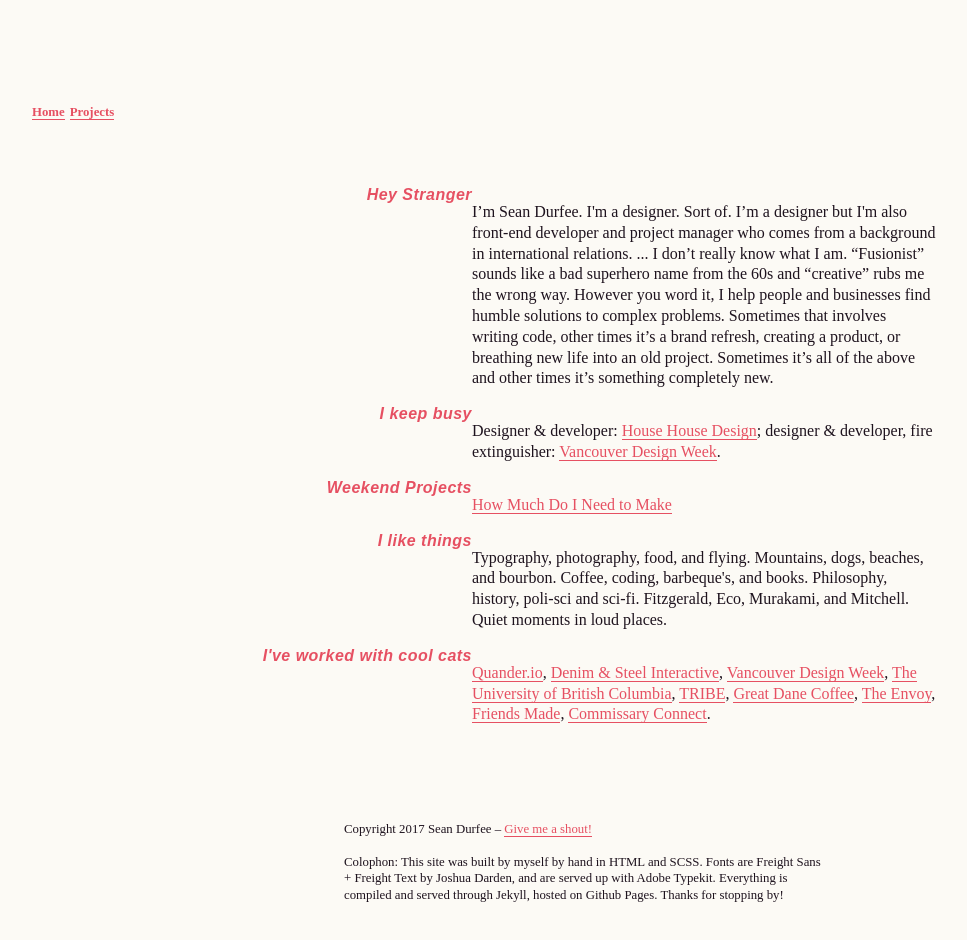
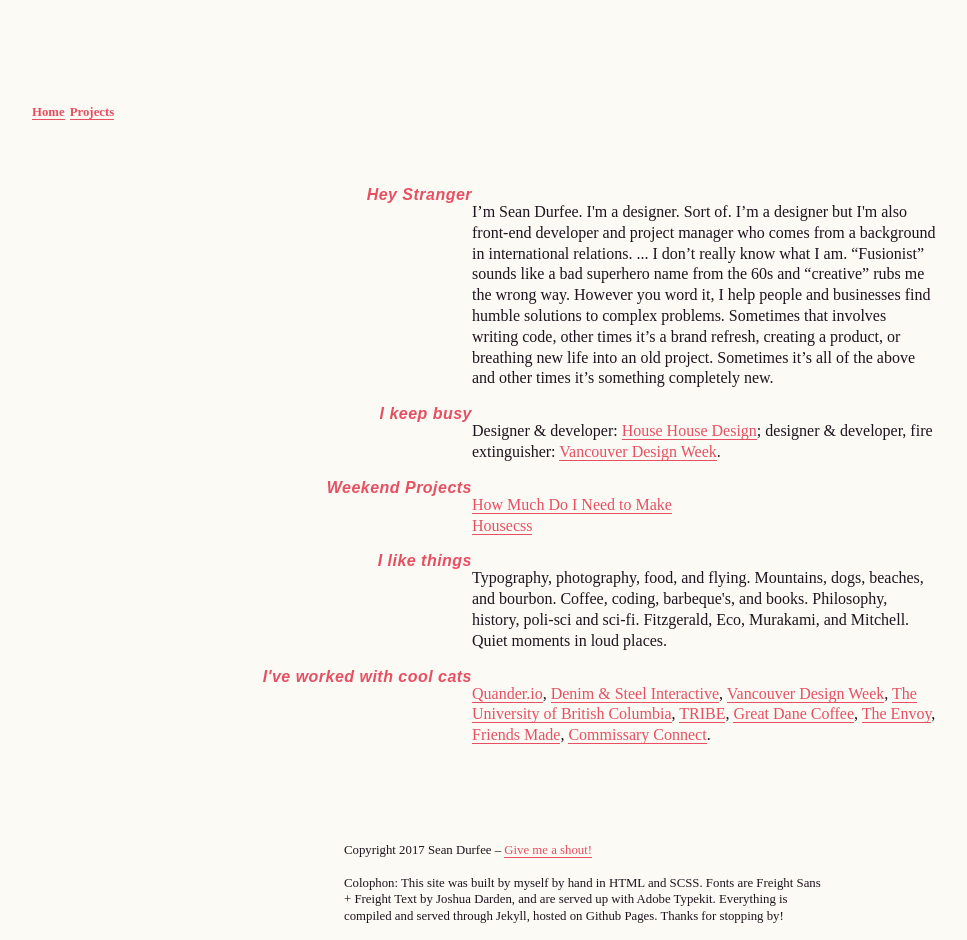
Before and after one commit to durfee/durfee.github.io, a Jekyll site: the page built from index.html, in a window 1280 px wide. Shown: the whole page, without its empty margins (56-1023 px from the left). Built offline with Jekyll 4.4.1, drawn with Linux system fonts in a browser that asks for light colours; nearby versions of some CDN libraries; comment, search, counter and statistics services are not loaded.

Commit message:
add housecsssssss

```diff
--- a/_layouts/1-home.html
+++ b/_layouts/1-home.html
@@ -26,6 +26,7 @@
     </div>
     <div class="measure-large mt-1">
       <p><a href="http://howmuchdoineedtomake.durfee.me" target="_blank">How Much Do I Need to Make</a></p>
+      <p><a href="https://www.npmjs.com/package/housecss" target="_blank">Housecss</a></p>
 
     </div>
   </div>
```
